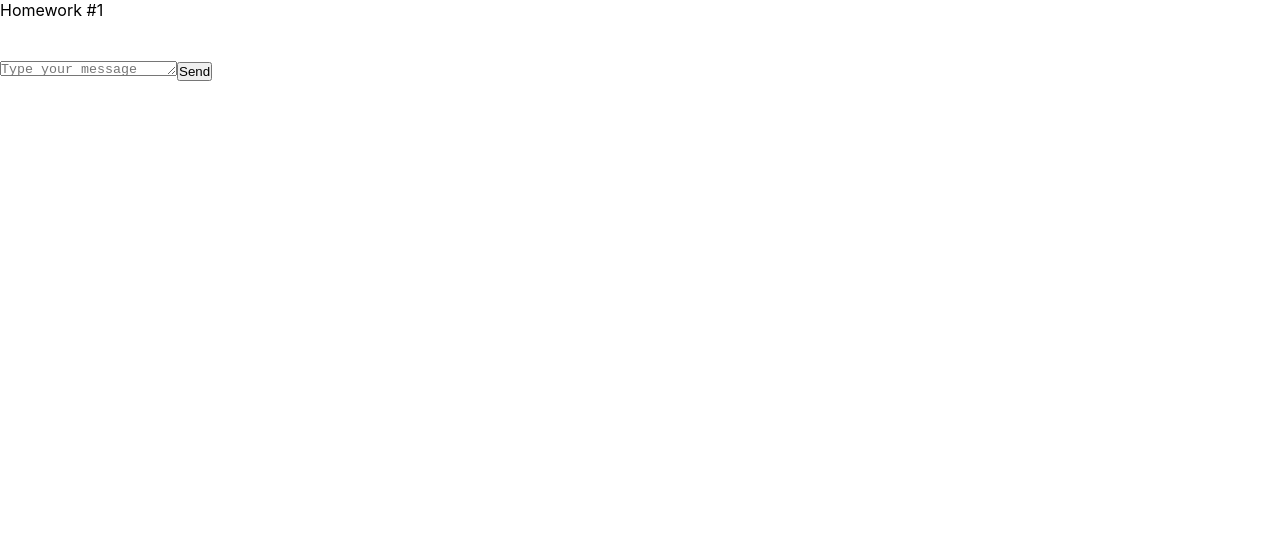
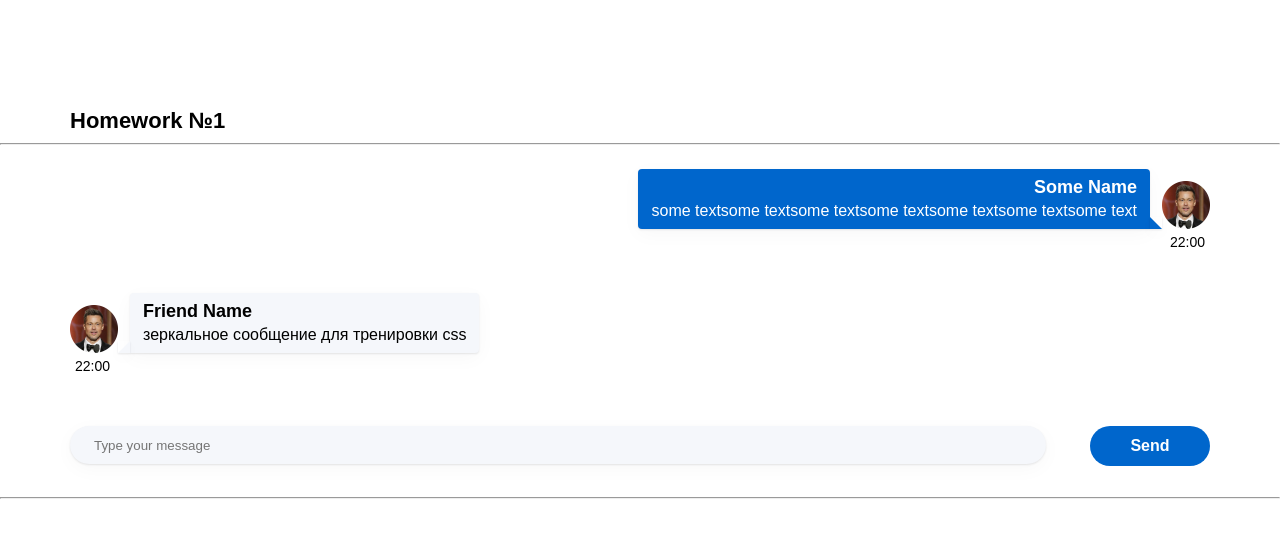
Before and after one commit to borashek32/way-samurai_hw-autotests, a React (Create React App) app: page / in a window 1280 px wide. Shown: the top 538 px of the page. Built offline with nearby package versions, Linux system fonts and the light colour scheme.

Commit message:
styles props

```diff
--- a/package.json
+++ b/package.json
@@ -1,6 +1,6 @@
 {
   "name": "hws2",
-  "homepage": "http://IgnatZakalinsky.github.io/hws2",
+  "homepage": "https://borashek32.github.io/way-samurai_hw-autotests",
   "version": "0.1.0",
   "private": true,
   "dependencies": {
@@ -16,7 +16,7 @@
     "@types/react-dom": "18.0.6",
     "@types/uuid": "8.3.4",
     "axios": "0.27.2",
-    "gh-pages": "4.0.0",
+    "gh-pages": "^4.0.0",
     "react": "18.2.0",
     "react-dom": "18.2.0",
     "react-redux": "8.0.4",
--- a/public/index.html
+++ b/public/index.html
@@ -10,6 +10,7 @@
       content="Web site created using create-react-app"
     />
     <link rel="apple-touch-icon" href="%PUBLIC_URL%/logo192.png" />
+    <link href="https://fonts.googleapis.com/css2?family=Lato&display=swap" rel="stylesheet">
     <!--
       manifest.json provides metadata used when your web app is installed on a
       user's mobile device or desktop. See https://developers.google.com/web/fundamentals/web-app-manifest/
--- a/src/s1-main/App.module.css
+++ b/src/s1-main/App.module.css
@@ -1,11 +1,33 @@
 .App {
     --header_height: 60px;
+    padding: 107px 0 63px 0;
+    font-family: 'Montserrat', sans-serif;
+    font-weight: 400;
+    color: #000;
+    font-size: 14px;
+    display: flex;
+    flex-direction: column;
+}
+
+.container {
+    margin: 0 auto;
+    max-width: 1140px;
+}
+
+.hwTitle {
+    font-style: normal;
+    font-weight: 600;
+    font-size: 22px;
+    line-height: 27px;
+    margin-bottom: 9px;
 }
 
 .hw {
-
+    padding-top: 24px;
+    padding-bottom: 31px;
 }
 
-.hwTitle {
-
+hr {
+    height: 1px;
+    color: #D9D9D9;
 }
--- a/src/s2-homeworks/hw01/HW1.tsx
+++ b/src/s2-homeworks/hw01/HW1.tsx
@@ -14,10 +14,25 @@ import avatar from './avatar.png'
 * */
 
 // нужно создать правильный тип вместо any
-export type MessageType = any
+export type MessagePropsType = {
+    id: number,
+    user: UserType,
+    message: MessageType
+}
+
+export type UserType = {
+    avatar: string,
+    name: string
+}
+
+export type MessageType = {
+    text: string,
+    time: string,
+}
+
 
 // структуру объекта не менять
-export const message0: MessageType = {
+export const message0: MessagePropsType = {
     id: 0,
     user: {
         avatar: avatar, // можно менять
@@ -28,7 +43,7 @@ export const message0: MessageType = {
         time: '22:00', // можно менять
     },
 }
-export const friendMessage0: MessageType = {
+export const friendMessage0: MessagePropsType = {
     id: 100,
     user: {
         avatar: avatar, // можно менять
@@ -43,7 +58,11 @@ export const friendMessage0: MessageType = {
 const HW1 = () => {
     return (
         <div id={'hw1'}>
-            <div className={s2.hwTitle}>Homework #1</div>
+            <div className={s2.container}>
+                <div className={s2.hwTitle}>Homework №1</div>
+            </div>
+            <hr/>
+            <div className={s2.container}>
                 <div className={s2.hw}>
                     {/*проверка отображения (не менять)*/}
                     <div>
@@ -55,6 +74,8 @@ const HW1 = () => {
                     <MessageSender M={Message} />
                 </div>
             </div>
+            <hr/>
+        </div>
     )
 }
 
--- a/src/s2-homeworks/hw01/friend-message/FriendMessage.module.css
+++ b/src/s2-homeworks/hw01/friend-message/FriendMessage.module.css
@@ -1,31 +1,66 @@
 .friendMessage {
-
+    height: 77px;
+    width: 575px;
+    margin: 0 auto 56px 0;
 }
 
 .friendImageAndText {
-
+    display: flex;
+    flex-direction: row;
+    align-items: end;
+    gap: 12px;
 }
 
 .friendImageAndText img {
-
+    width: 48px;
+    height: 48px;
 }
 
 .friendText {
-
+    position: relative;
+    z-index: 1;
+    background-color: #F5F7FB;
+    padding: 7px 13px 8px 13px;
+    box-shadow: 0 5px 20px rgba(29, 33, 38, 0.03), 0 1px 2px rgba(29, 33, 38, 0.1);
+    color: #000;
+    font-family: 'Montesserat', sans-serif;
+    border-top-left-radius: 4px;
+    border-top-right-radius: 4px;
+    border-bottom-right-radius: 4px;
 }
 
 .friendText:after {
-
+    content: '';
+    position: absolute;
+    z-index: 2;
+    left: -12px;
+    bottom: 0;
+    width: 0;
+    height: 0;
+    border-style: solid;
+    border-width: 0 0 12px 12px;
+    border-color: transparent transparent #F5F7FB transparent;
+    box-shadow: 0 5px 20px rgba(29, 33, 38, 0.03), 0 1px 2px rgba(29, 33, 38, 0.1);
 }
 
 .friendName {
-
+    text-align: left;
+    font-weight: 600;
+    font-size: 18px;
+    line-height: 22px;
+    margin-bottom: 3px;
 }
 
 .friendMessageText {
-
+    text-align: left;
+    font-family: "Montesserat", sans-serif;
+    font-weight: 400;
+    font-size: 16px;
+    line-height: 20px;
 }
 
 .friendTime {
-
+    text-align: left;
+    margin-left: 5px;
+    margin-top: 5px;
 }
--- a/src/s2-homeworks/hw01/friend-message/FriendMessage.tsx
+++ b/src/s2-homeworks/hw01/friend-message/FriendMessage.tsx
@@ -1,8 +1,13 @@
 import React from 'react'
 import s from './FriendMessage.module.css'
+import {MessagePropsType} from "../HW1"
+
+export type MessageType = {
+    message: MessagePropsType
+}
 
 // создать тип вместо any и отобразить приходящие данные
-const FriendMessage = (props: any) => {
+const FriendMessage = (props: MessageType) => {
     return (
         <div
             id={'hw1-friend-message-' + props.message.id}
@@ -12,7 +17,7 @@ const FriendMessage = (props: any) => {
                 <img
                     id={'hw1-friend-avatar-' + props.message.id}
                     // создаёт студент
-
+                    src={props.message.user.avatar}
                     //
                 />
                 <div className={s.friendText}>
@@ -21,7 +26,7 @@ const FriendMessage = (props: any) => {
                         className={s.friendName}
                     >
                         {/*создаёт студент*/}
-
+                        {props.message.user.name}
                         {/**/}
                     </div>
                     <pre
@@ -29,7 +34,7 @@ const FriendMessage = (props: any) => {
                         className={s.friendMessageText}
                     >
                         {/*создаёт студент*/}
-
+                        {props.message.message.text}
                         {/**/}
                     </pre>
                 </div>
@@ -39,7 +44,7 @@ const FriendMessage = (props: any) => {
                 className={s.friendTime}
             >
                 {/*создаёт студент*/}
-
+                {props.message.message.time}
                 {/**/}
             </div>
         </div>
--- a/src/s2-homeworks/hw01/message-sender/MessageSender.module.css
+++ b/src/s2-homeworks/hw01/message-sender/MessageSender.module.css
@@ -1,18 +1,43 @@
 .sendForm {
-
+    display: flex;
+    gap: 44px;
 }
 
 .textarea {
-
+    flex-grow: 1;
+    height: 40px;
+    background-color: #F5F7FB;
+    border: none;
+    box-shadow: 0 5px 20px rgba(29, 33, 38, 0.03), 0 1px 2px rgba(29, 33, 38, 0.1);
+    border-radius: 20px;
+    font-family: "Montserrat", sans-serif;
+    color: rgba(0, 0, 0, 0.6);
+    padding: 12px 24px 11px 24px;
+    resize: none;
 }
 
 .button {
-
+    cursor: pointer;
+    width: 120px;
+    height: 40px;
+    background: #0066CC;
+    border: none;
+    border-radius: 20px;
+    color: #fff;
+    font-weight: 600;
+    font-size: 16px;
+    line-height: 20px;
+    transition: all .3s ease;
 }
 
 .button:hover {
+    background: #0066CC;
+    color: #002E5C;
+    opacity: 0.5;
+}
 
+.button:active {
+    background: #CC1439;
+    color: #fff;
+    opacity: 1;
 }
-.button:active {
-
-}
--- a/src/s2-homeworks/hw01/message/Message.module.css
+++ b/src/s2-homeworks/hw01/message/Message.module.css
@@ -1,31 +1,64 @@
 .message {
-
+    height: 77px;
+    width: 575px;
+    margin: 0 0 47px auto;
 }
 
 .imageAndText {
-
+    display: flex;
+    flex-direction: row-reverse;
+    align-items: end;
+    gap: 12px;
 }
 
 .imageAndText img {
-
+    width: 48px;
+    height: 48px;
 }
 
 .text {
-
+    background-color: #0066CC;
+    padding: 7px 13px 8px 13px;
+    box-shadow: 0 5px 20px rgba(29, 33, 38, 0.03), 0 1px 2px rgba(29, 33, 38, 0.1);
+    color: #fff;
+    font-family: 'Montesserat', sans-serif;
+    position: relative;
+    border-top-left-radius: 4px;
+    border-top-right-radius: 4px;
+    border-bottom-left-radius: 4px;
 }
 
 .text:after {
-
+    content: '';
+    position: absolute;
+    right: -12px;
+    bottom: 0;
+    width: 0;
+    height: 0;
+    border-style: solid;
+    border-width: 12px 0 0 12px;
+    border-color: transparent transparent transparent #0066CC;
+    box-shadow: 0 5px 20px rgba(29, 33, 38, 0.03), 0 1px 2px rgba(29, 33, 38, 0.1);
 }
 
 .name {
-
+    text-align: right;
+    font-weight: 600;
+    font-size: 18px;
+    line-height: 22px;
+    margin-bottom: 3px;
 }
 
 .messageText {
-
+    text-align: right;
+    font-family: "Montesserat", sans-serif;
+    font-weight: 400;
+    font-size: 16px;
+    line-height: 20px;
 }
 
 .time {
-
+    text-align: right;
+    margin-right: 5px;
+    margin-top: 5px;
 }
--- a/src/s2-homeworks/hw01/message/Message.tsx
+++ b/src/s2-homeworks/hw01/message/Message.tsx
@@ -1,36 +1,39 @@
 import React from 'react'
 import s from './Message.module.css'
+import {MessagePropsType} from "../HW1"
 
 // нужно создать правильный тип вместо any
-export type MessagePropsType = any
+export type MessageType = {
+    message: MessagePropsType
+}
 
 // нужно отобразить приходящие данные
-const Message = (props: MessagePropsType) => {
+const Message = (props: MessageType) => {
     return (
         <div id={'hw1-message-' + props.message.id} className={s.message}>
             <div className={s.imageAndText}>
                 <img
                     id={'hw1-avatar-' + props.message.id}
                     // создаёт студент
-
+                    src={props.message.user.avatar}
                     //
                 />
                 <div className={s.text}>
                     <div id={'hw1-name-' + props.message.id} className={s.name}>
                         {/*создаёт студент*/}
-
+                        {props.message.user.name}
                         {/**/}
                     </div>
                     <pre id={'hw1-text-' + props.message.id} className={s.messageText}>
                         {/*создаёт студент*/}
-
+                        {props.message.message.text}
                         {/**/}
                     </pre>
                 </div>
             </div>
             <div id={'hw1-time-' + props.message.id} className={s.time}>
                 {/*создаёт студент*/}
-
+                {props.message.message.time}
                 {/**/}
             </div>
         </div>
```
Also changed, not shown: 1 other file (tests, documents, lock files or other folders). Lines whose indentation alone changed are shown as unchanged.
